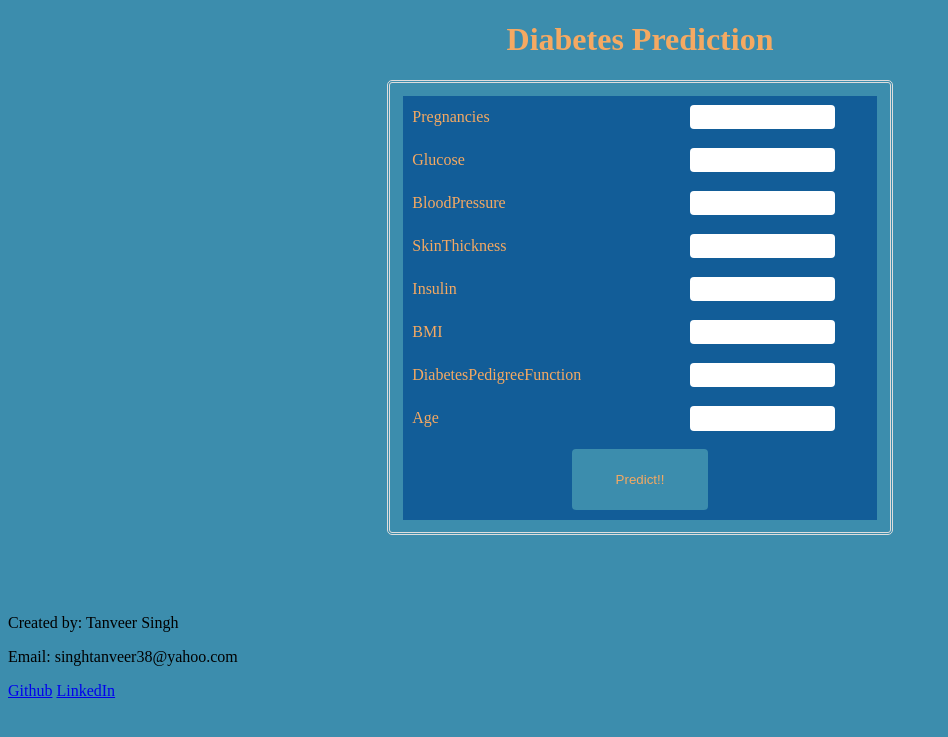
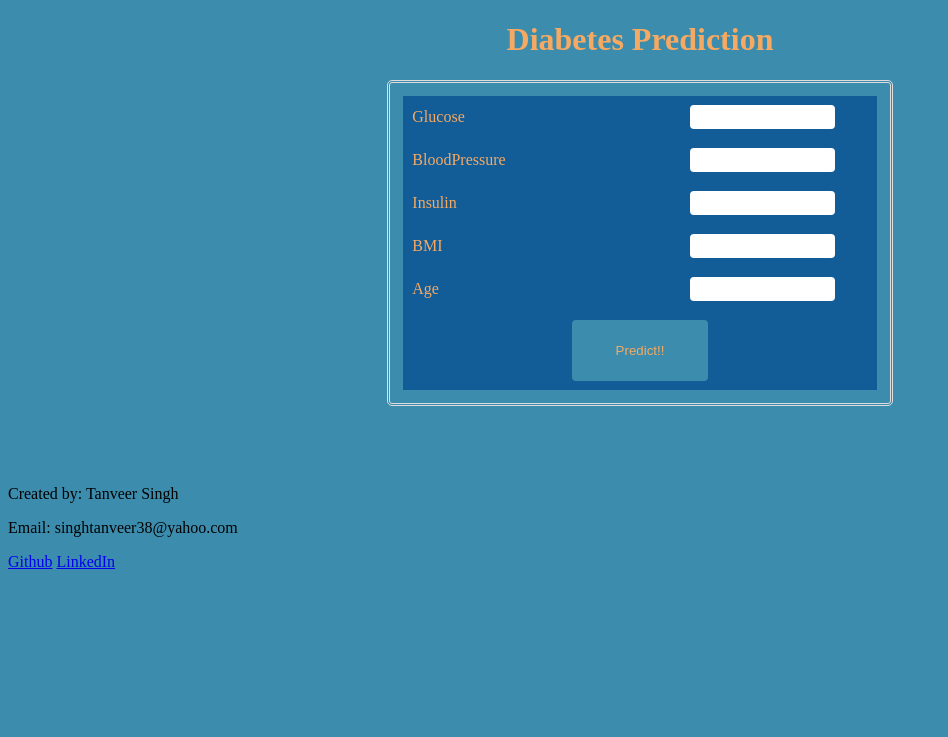
Before and after one commit to singhtanveer38/diabetesPrediction, a Flask app: page / in a window 1280 px wide. Shown: the top 737 px of the page, without its empty margins (0-948 px from the left). Run offline with Flask 2, Linux system fonts and the light colour scheme; parts of the project's set-up code (start-up, migrations or seed data) failed here and were passed over.

```diff
--- a/flaskApp/app.py
+++ b/flaskApp/app.py
@@ -12,16 +12,13 @@ def homePage():
 	if request.method == "GET":
 		return render_template("homePage.html")
 	else:
-		pregnancies = request.form.get("pregnancies")
 		glucose = request.form.get("glucose")
 		bloodPressure = request.form.get("bloodPressure")
-		skinThickness = request.form.get("skinThickness")
 		insulin = request.form.get("insulin")
 		BMI = request.form.get("BMI")
-		diabetesPedigreeFunction = request.form.get("diabetesPedigreeFunction")
 		age = request.form.get("age")
 
-		parameters = [[pregnancies, glucose, bloodPressure, skinThickness, insulin, BMI, diabetesPedigreeFunction, age]]
+		parameters = [[glucose, bloodPressure, insulin, BMI, age]]
 
 		return redirect("/prediction")
 
--- a/flaskApp/templates/homePage.html
+++ b/flaskApp/templates/homePage.html
@@ -10,10 +10,6 @@
 	<h1>Diabetes Prediction</h1>
 
 	<form method="post">
-		<div>
-			<label for="pregnancies">Pregnancies</label>
-			<input type="number" name="pregnancies" required>
-		</div>
 
 		<div>
 			<label for="glucose">Glucose</label>
@@ -26,11 +22,6 @@
 		</div>
 
 		<div>
-			<label for="skinThickness">SkinThickness</label>
-			<input type="number" name="skinThickness" required>
-		</div>
-
-		<div>
 			<label for="insulin">Insulin</label>
 			<input type="number" name="insulin" required>
 		</div>
@@ -38,11 +29,6 @@
 		<div>
 			<label for="BMI">BMI</label>
 			<input type="number" name="BMI" step="0.1" required>
-		</div>
-
-		<div>
-			<label for="diabetesPedigreeFunction">DiabetesPedigreeFunction</label>
-			<input type="number" name="diabetesPedigreeFunction" required step="0.001">
 		</div>
 
 		<div>
```
Also changed, not shown: 9 other files.
